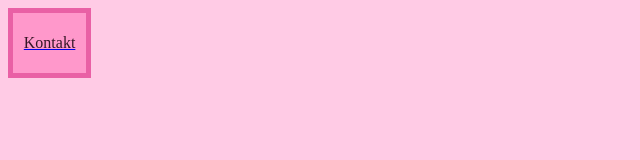
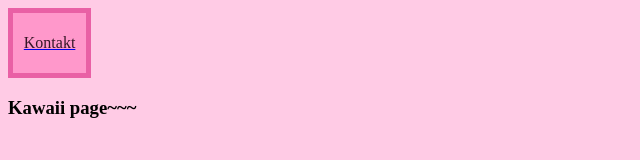
Before and after one commit to merdight-yiff/merdight-yiff.github.io, a plain HTML site: page index.html in a window 1280 px wide. Shown: the whole page, without its empty margins (0-640 px from the left). Drawn offline with Linux system fonts and the light colour scheme.

Commit message:
Add Kawaii page header to index.html

```diff
--- a/index.html
+++ b/index.html
@@ -13,6 +13,8 @@
     <p>Kontakt</p>
   </footer>
 </a>
+
+  <h3><prep>Kawaii page~~~</prep></h3
 </body>
 
 </html>
```
